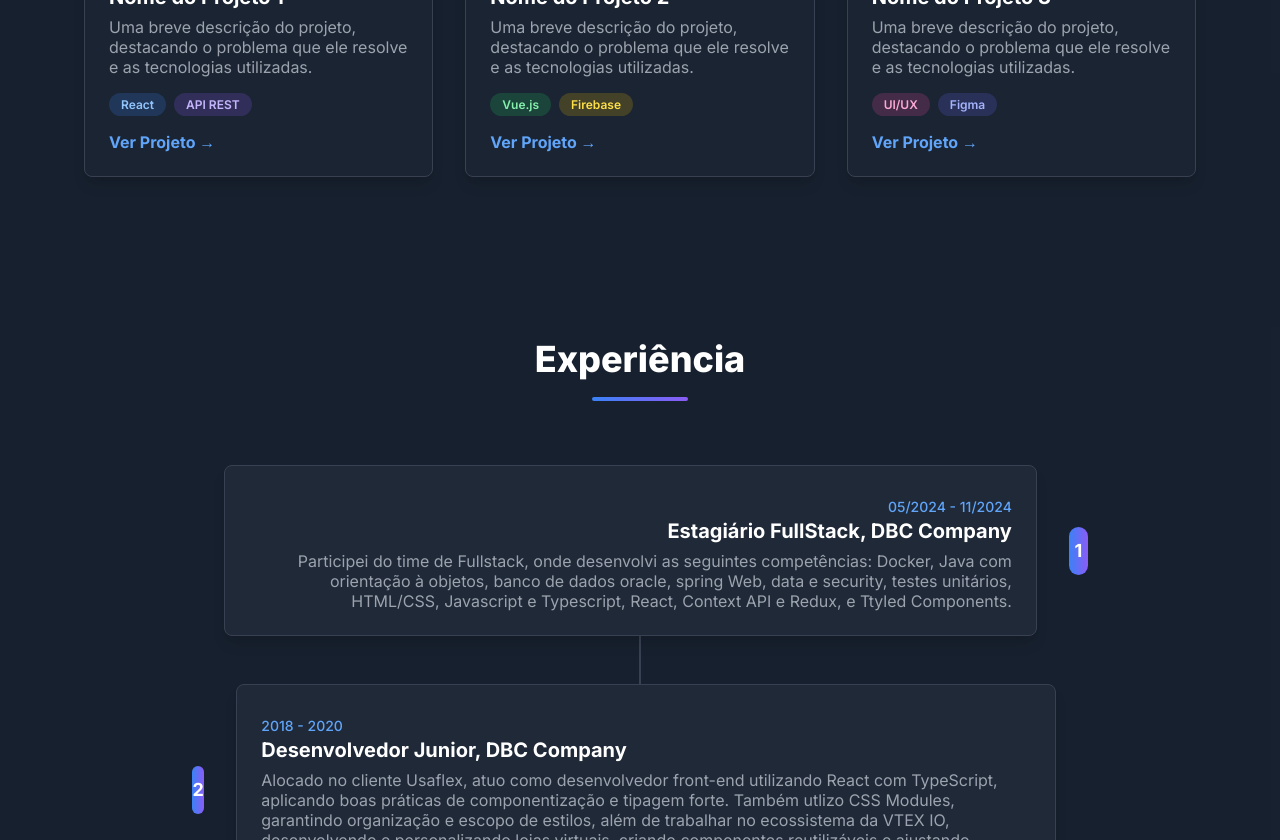
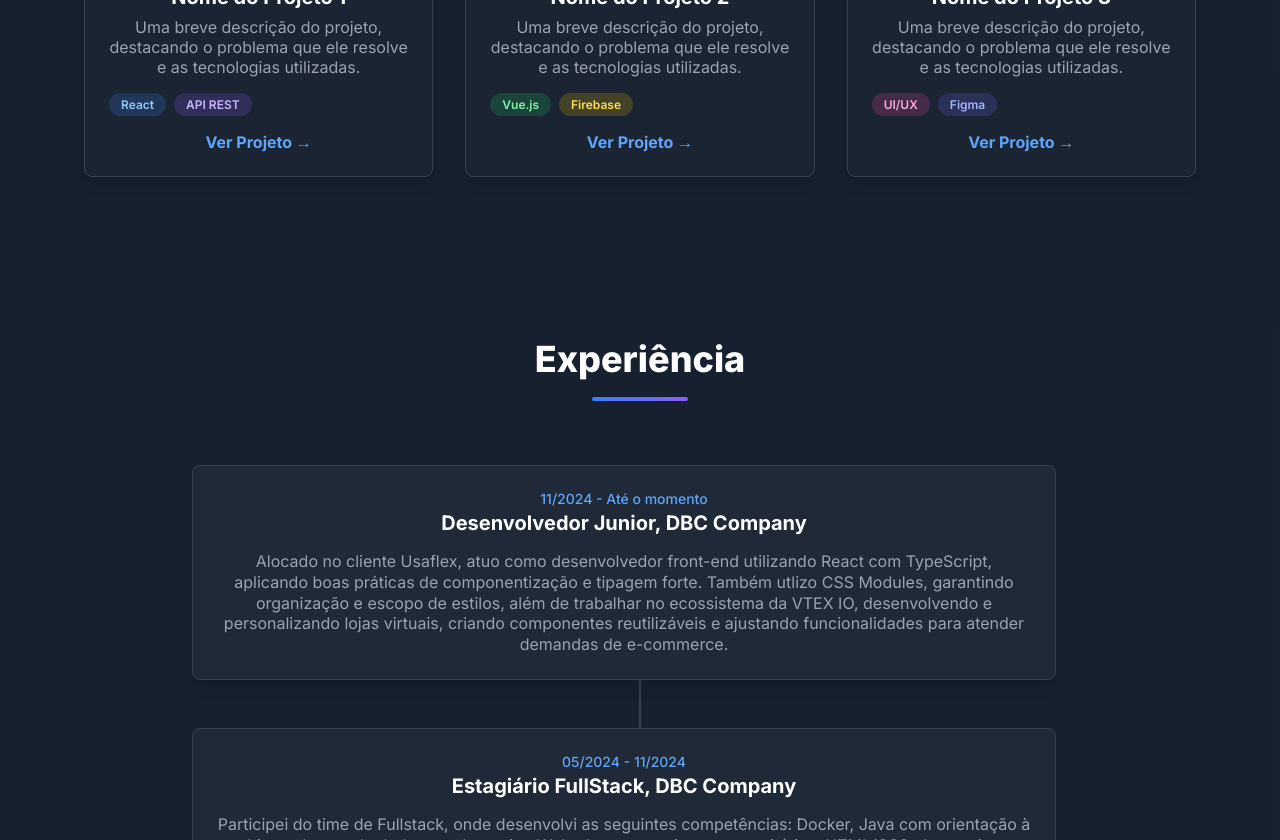
Before and after one commit to joaovxsantos/portfolio-joao, a React (Vite) app: page / in a window 1280 px wide. Shown: the part 1960-2800 px from the top of the page. Built offline with nearby package versions, Linux system fonts and the light colour scheme.

Commit message:
adjust css styles

```diff
--- a/src/App.tsx
+++ b/src/App.tsx
@@ -5,6 +5,7 @@ import { About } from './components/About/About'
 import { Projects } from './components/Projects/Projects'
 import { Experience } from './components/Experience/Experience'
 import { Footer } from './components/Footer/Footer'
+import { Contact } from './components/Contact/Contact'
 
 function App() {
   return (
@@ -15,6 +16,7 @@ function App() {
         <About />
         <Projects />
         <Experience />
+        <Contact/>
         <Footer />
       </main>
     </>
--- a/src/components/About/About.module.scss
+++ b/src/components/About/About.module.scss
@@ -16,7 +16,8 @@ section {
             p {
                 font-size: 1.125rem;
                 color: var(--text-secondary);
-                margin-bottom: 1.5rem;
+                margin-bottom: 2.2rem;
+                line-height: 1.5rem;
             }
 
             h3 {
@@ -31,6 +32,7 @@ section {
                 flex-wrap: wrap;
                 gap: 0.75rem;
             }
+
             .skill-badge {
                 background-color: #374151;
                 color: #e5e7eb;
--- a/src/components/About/About.tsx
+++ b/src/components/About/About.tsx
@@ -10,8 +10,8 @@ export function About() {
                         <img src="https://placehold.co/400x400/1f2937/FFFFFF?text=Foto" alt="Minha Foto" />
                     </div>
                     <div className={`${styles["about-text"]} `}>
-                        <p>Texto carreira</p>
-                        <p>Oq faço por fora</p>
+                        <p>Sou desenvolvedor <strong>front-end</strong> com experiência em desenvolvimento web, especialmente com <strong>React</strong> e <strong>TypeScript.</strong> Ao longo da minha trajetória, venho aprimorando habilidades técnicas em tecnologias como <strong>SCSS, Java, Node e Git</strong>, sempre com foco em escrever código limpo e manter boas práticas de versionamento.
+                        </p>
                         <h3>Minhas Habilidades</h3>
                         <div className={styles["skills-list"]}>
                             <span className={styles["skill-badge"]}>React</span>
--- a/src/components/Contact/Contact.module.scss
+++ b/src/components/Contact/Contact.module.scss
@@ -1,69 +1,60 @@
 section {
+    text-align: center;
 
-    .container {
-        max-width: 48rem;
+    .paragraph {
+        &-text-contact {
+            margin-top: 1rem;
+            font-size: 1.125rem;
+            color: var(--text-secondary);
+            max-width: 36rem;
+            margin-left: auto;
+            margin-right: auto;
+            text-align: center;
+        }
     }
 
-    p {
-        margin-top: 1rem;
-        font-size: 1.125rem;
-        color: var(--text-secondary);
-    }
+    .contact-cta {
+        margin-top: 3rem;
 
-    .contact-form {
-        margin-top: 3rem;
-        display: grid;
-        gap: 1.5rem;
-
-        .form-group {
-            display: grid;
-            gap: 1.5rem;
-
-            @media (min-width: 768px) {
-                grid-template-columns: repeat(2, 1fr);
-            }
+        .contact-email {
+            display: inline-block;
+            padding: 1rem 1.5rem;
+            font-size: 1.125rem;
+            font-weight: 500;
+            background-color: var(--bg-secondary);
+            border: 1px solid var(--border-color);
+            border-radius: 9999px;
+            color: var(--text-primary);
+            cursor: text;
+            max-width: 100%;
+            text-align: center;
         }
 
-        input,
-        textarea {
-            width: 100%;
-            background-color: var(--bg-secondary);
-            border: 1px solid var(--border-color);
-            border-radius: 0.375rem;
-            padding: 0.75rem 1rem;
-            color: var(--text-white);
-            transition: border-color 0.15s ease-in-out,
-                box-shadow 0.15s ease-in-out;
+        .cta-subtitle {
+            margin-top: 2.5rem;
+            margin-bottom: 1.5rem;
+            font-size: 1rem;
+        }
 
-            &:focus {
-                outline: none;
-                border-color: var(--accent-start);
-                box-shadow: 0 0 0 2px rgba(59, 130, 246, 0.5);
+        .social-icons {
+            justify-content: center;
+
+            svg {
+                width: 1.75rem;
+                height: 1.75rem;
+                color: var(--text-secondary) !important;
+                margin: 0 0.5rem;
+                transition: transform 0.2s, opacity 0.2s;
+
+                &:hover {
+                    transform: scale(1.1);
+                    opacity: 0.8;
+                }
             }
         }
     }
 
-    .submit-btn {
-        width: 100%;
-        display: inline-flex;
-        justify-content: center;
-        align-items: center;
-        padding: 0.75rem 2rem;
-        border: 1px solid transparent;
-        font-size: 1rem;
-        font-weight: 500;
-        border-radius: 9999px;
-        color: var(--text-white);
-        background: linear-gradient(90deg, var(--accent-start), var(--accent-end));
-        cursor: pointer;
-        transition: opacity 0.3s;
-
-        &:hover {
-            opacity: 0.9;
-        }
-
-        @media (min-width: 768px) {
-            width: auto;
-        }
+    .scroll-reveal {
+        overflow: none;
     }
 }
--- a/src/components/Experience/Experience.module.scss
+++ b/src/components/Experience/Experience.module.scss
@@ -1,6 +1,5 @@
 section {
     background-color: rgba(31, 41, 55, 0.5);
-
 
     .timeline-container {
         position: relative;
@@ -24,63 +23,13 @@ section {
         .timeline-item {
             margin-bottom: 3rem;
 
-            @media (min-width: 768px) {
-                display: flex;
-                justify-content: space-between;
-                align-items: center;
-
-                &:nth-child(odd) {
-                    .timeline-content-wrapper {
-                        order: 2;
-                        padding-left: 2rem;
-                    }
-
-                    .timeline-dot {
-                        order: 1;
-                    }
-                }
-
-                &:nth-child(even) {
-                    .timeline-content-wrapper {
-                        align-items: flex-end;
-                        text-align: right;
-                        padding-right: 2rem;
-                    }
-
-                    .timeline-dot {
-                        order: 2;
-                    }
-                }
-            }
-
             .timeline-content-wrapper {
                 display: flex;
                 flex-direction: column;
                 align-items: flex-start;
             }
 
-            .timeline-dot {
-                width: 3rem;
-                height: 3rem;
-                border-radius: 9999px;
-                background: linear-gradient(90deg, var(--accent-start), var(--accent-end));
-                display: flex;
-                align-items: center;
-                justify-content: center;
-                color: var(--text-white);
-                font-weight: 700;
-                font-size: 1.125rem;
-                margin-bottom: 1rem;
-                z-index: 10;
 
-                @media (min-width: 768px) {
-                    margin: 0;
-                }
-
-                &.education {
-                    background: #7c3aed;
-                }
-            }
 
             .timeline-content {
                 padding: 1.5rem;
@@ -113,9 +62,11 @@ section {
                     margin-top: 0.25rem;
                 }
 
-                p {
+
+                .timeline-description {
                     color: var(--text-secondary);
-                    margin-top: 0.5rem;
+                    margin-top: 1rem;
+                    line-height: 1.3rem;
                 }
             }
         }
--- a/src/components/Experience/Experience.tsx
+++ b/src/components/Experience/Experience.tsx
@@ -4,16 +4,26 @@ import styles from './Experience.module.scss'
 
 export function Experience() {
     return (
-        <Section title="Experiência">
+        <Section title="Experiência" id="experience">
             <div className={styles["timeline-container"]}>
                 <div className={styles["timeline-line"]}></div>
                 <div className={`${styles["timeline-item"]} ${styles["scroll-reveal"]}`}>
-                    <div className={styles["timeline-dot"]}>1</div>
+                    <div className={styles["timeline-content-wrapper"]}>
+                        <div className={styles["timeline-content"]}>
+                            <p className={styles["date"]}>11/2024 - Até o momento</p>
+                            <h3>Desenvolvedor Junior, DBC Company</h3>
+                            <p className={styles["timeline-description"]}>
+                                Alocado no cliente Usaflex, atuo como desenvolvedor front-end utilizando React com TypeScript, aplicando boas práticas de componentização e tipagem forte. Também utlizo CSS Modules, garantindo organização e escopo de estilos, além de trabalhar no ecossistema da VTEX IO, desenvolvendo e personalizando lojas virtuais, criando componentes reutilizáveis e ajustando funcionalidades para atender demandas de e-commerce.
+                            </p>
+                        </div>
+                    </div>
+                </div>
+                <div className={`${styles["timeline-item"]} ${styles["scroll-reveal"]}`}>
                     <div className={styles["timeline-content-wrapper"]}>
                         <div className={styles["timeline-content"]}>
                             <p className={styles["date"]}>05/2024 - 11/2024</p>
                             <h3>Estagiário FullStack, DBC Company</h3>
-                            <p>
+                            <p className={styles["timeline-description"]}>
                                 Participei do time de Fullstack, onde desenvolvi as seguintes competências: Docker, Java com orientação à objetos, banco de dados oracle, spring Web, data e security, testes unitários, HTML/CSS, Javascript e Typescript, React, Context API e Redux, e Ttyled Components.
                             </p>
                         </div>
@@ -21,27 +31,13 @@ export function Experience() {
                 </div>
 
                 <div className={`${styles["timeline-item"]} ${styles["scroll-reveal"]}`}>
-                    <div className={styles["timeline-dot"]}>2</div>
-                    <div className={styles["timeline-content-wrapper"]}>
-                        <div className={styles["timeline-content"]}>
-                            <p className={styles["date"]}>2018 - 2020</p>
-                            <h3>Desenvolvedor Junior, DBC Company</h3>
-                            <p>
-                                Alocado no cliente Usaflex, atuo como desenvolvedor front-end utilizando React com TypeScript, aplicando boas práticas de componentização e tipagem forte. Também utlizo CSS Modules, garantindo organização e escopo de estilos, além de trabalhar no ecossistema da VTEX IO, desenvolvendo e personalizando lojas virtuais, criando componentes reutilizáveis e ajustando funcionalidades para atender demandas de e-commerce.
-                            </p>
-                        </div>
-                    </div>
-                </div>
-
-                <div className={`${styles["timeline-item"]} ${styles["scroll-reveal"]}`}>
-                    <div className={`${styles["timeline-dot"]} ${styles["education"]}`}>3</div>
                     <div className={styles["timeline-content-wrapper"]}>
                         <div className={styles["timeline-content"]}>
                             <p className={`${styles["date"]} ${styles["education"]}`}>
                                 2022 - 2024
                             </p>
                             <h3>Tecnologo em Análise e Desenvolvimento de Sistemas</h3>
-                            <p>
+                            <p className={styles["timeline-description"]}>
                                 Formado em Análise e Desenvolvimento de Sistemas, pela faculdade Anhanguera Educacional
                             </p>
                         </div>
--- a/src/components/Footer/Footer.tsx
+++ b/src/components/Footer/Footer.tsx
@@ -7,7 +7,7 @@ export function Footer() {
             <div className={styles.container}>
                 <div className={styles["footer-content"]}>
                     <div className={styles.copyright}>
-                        &copy; 2024 Seu Nome. Todos os direitos reservados.
+                        &copy; 2025 João Vitor Xavier. Todos os direitos reservados.
                     </div>
                     <div className={styles["social-icons"]}>
                         <a href="https://www.linkedin.com/in/joao-vx/" aria-label="LinkedIn" target='_blank'>
--- a/src/components/Projects/Projects.tsx
+++ b/src/components/Projects/Projects.tsx
@@ -4,7 +4,7 @@ import styles from './Projects.module.scss'
 export function Projects() {
     return (
 
-        <Section title='Meus Projetos'>
+        <Section title='Meus Projetos' id='projects'>
             <div className={styles["projects-grid"]}>
                 <div className={`${styles["project-card"]} ${styles["scroll-reveal"]}`}>
                     <img
--- a/src/index.css
+++ b/src/index.css
@@ -17,12 +17,12 @@
   margin: 0;
   padding: 0;
   box-sizing: border-box;
+  scroll-behavior: smooth;
+  font-family: "Inter", sans-serif;
 }
 
 body {
   min-height: 100vh;
-  scroll-behavior: smooth;
-  font-family: "Inter", sans-serif;
   background-color: var(--bg-primary);
   color: var(--text-primary);
   -webkit-font-smoothing: antialiased;
```
Also changed, not shown: src/components/Contact/Contact.tsx (+15 -33 lines).
